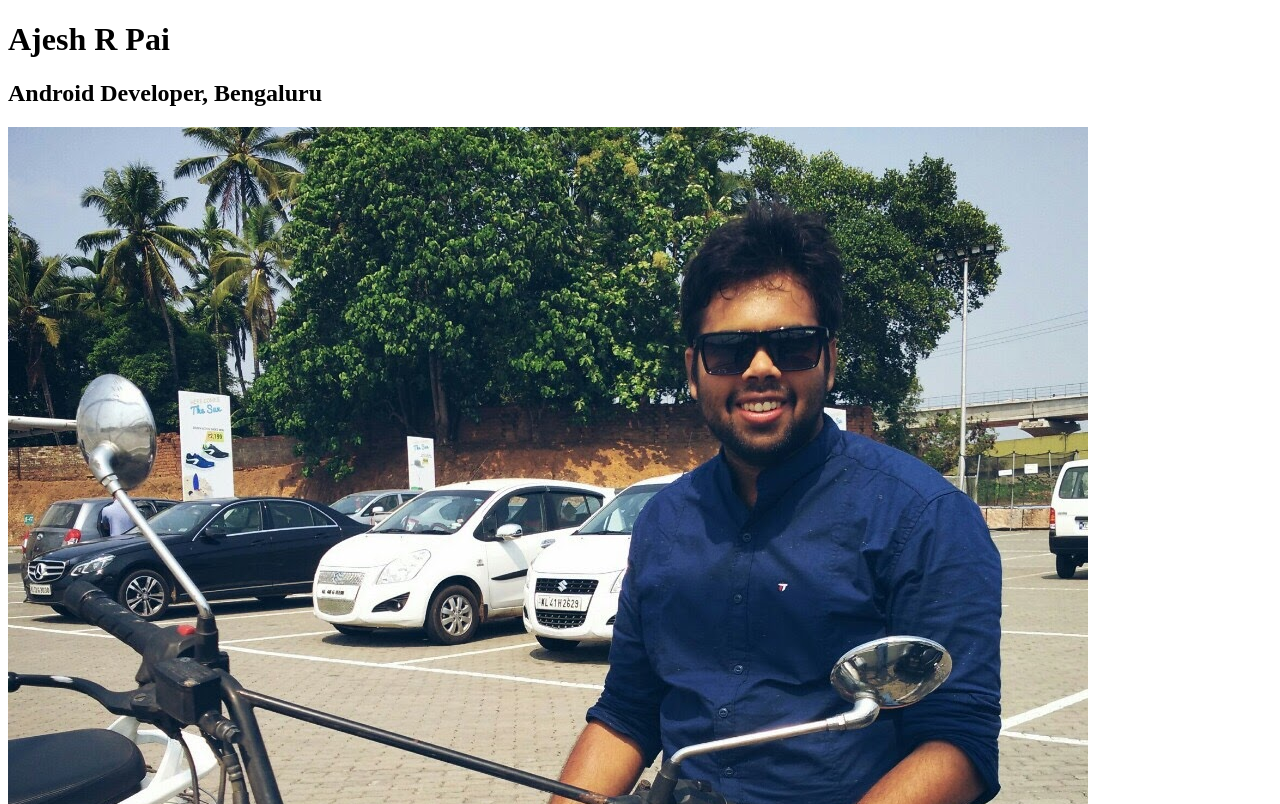
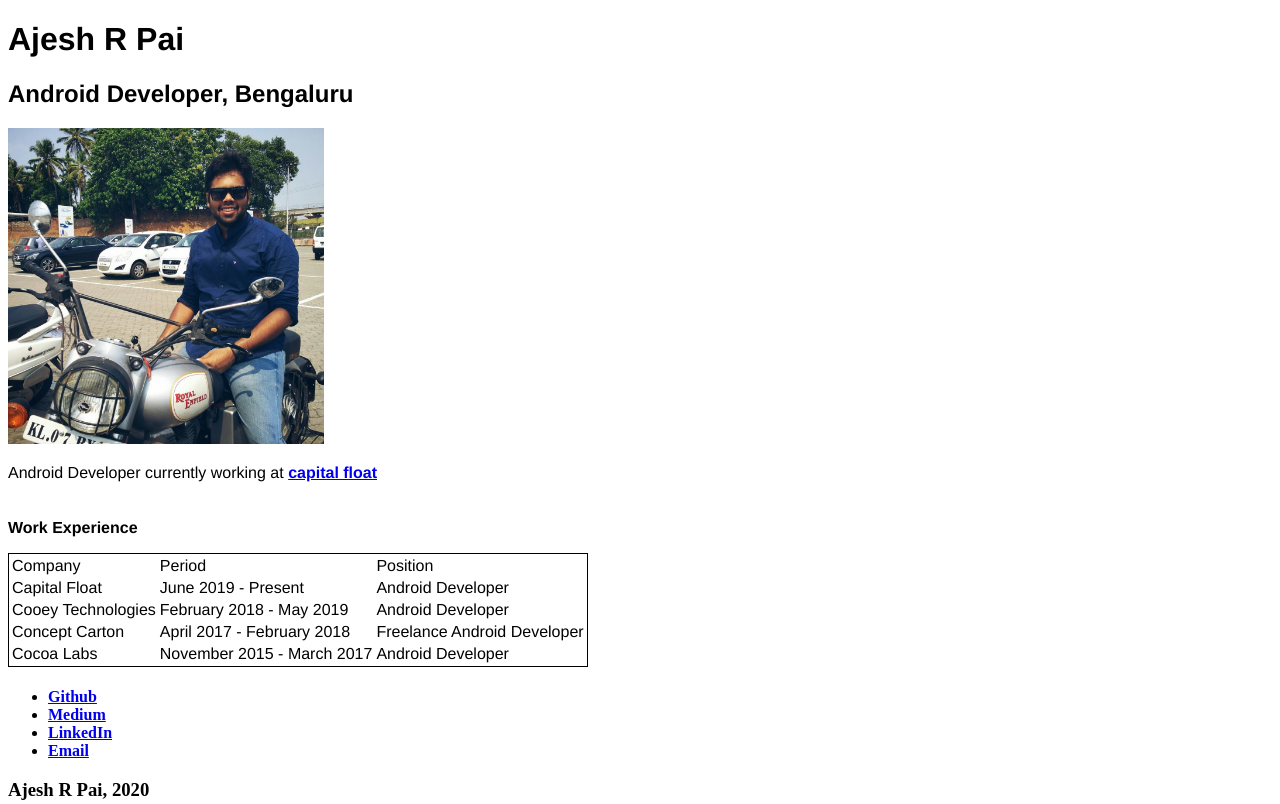
Before and after one commit to AjeshRPai/AjeshRPai.github.io, a plain HTML site: page index.html in a window 1280 px wide. Shown: the top 804 px of the page. Drawn offline with Linux system fonts and the light colour scheme.

Commit message:
[+] Added CSS basics

```diff
--- a/index.html
+++ b/index.html
@@ -1,22 +1,27 @@
 <!DOCTYPE html>
 <html lang="en">
 <head>
+    <link href="style.css" rel="stylesheet" type="text/css">
     <meta charset="UTF-8">
     <title>Ajesh R Pai</title>
 </head>
 <body>
+
+    <div class="introduction">
         <h1> Ajesh R Pai </h1>
-    <h2 id ="subheader"> Android Developer, Bengaluru </h2>
-    <p id="summary">
-        <small><img src="ProfilePicture.JPG"></small>
+        <h2> Android Developer, Bengaluru </h2>
+        <small><img id="profilepicture" src="ProfilePicture.JPG"></small>
+        <p>
             Android Developer currently working at <strong> <a href="https://www.capitalfloat.com">capital float</a> </strong>
         </p>
+    </div>
 
+
+    <div class="experience">
     <p>
         <strong>Work Experience</strong>
-
     </p>
-    <table>
+        <table id="exptable">
             <tr>
                 <td>Company</td>
                 <td>Period</td>
@@ -47,6 +52,10 @@
                 <td>Android Developer</td>
             </tr>
         </table>
+    </div>
+
+
+    <div class=links">
         <nav>
             <ul>
                 <li><a href="https://github.com/AjeshRPai">Github</a></li>
@@ -55,6 +64,11 @@
                 <li><a href="mailto:ajeshr2k1@gmail.com">Email</a></li>
             </ul>
         </nav>
+
+    </div>
+
+
+
 </body>
 
 <footer>
--- /dev/null
+++ b/style.css
@@ -0,0 +1,35 @@
+h1{
+    font-family: Helvetica;
+}
+
+p{
+    font-size: 1em;
+    font-family: Helvetica;
+}
+
+.introduction{
+    font-family: Helvetica;
+    font-size:1em;
+    padding-bottom: 5px;
+}
+
+.experience{
+    font-family: Helvetica;
+    font-size: 1em;
+    padding-bottom: 5px;
+}
+
+#exptable{
+    border: 1px solid black;
+    text-align: left;
+}
+
+#profilepicture{
+    width: 25%;
+}
+
+div>nav>ul>li{
+    font-weight: bold;
+    text-underline: blue;
+    align-items: start;
+}
```
Lines whose indentation alone changed are shown as unchanged.
